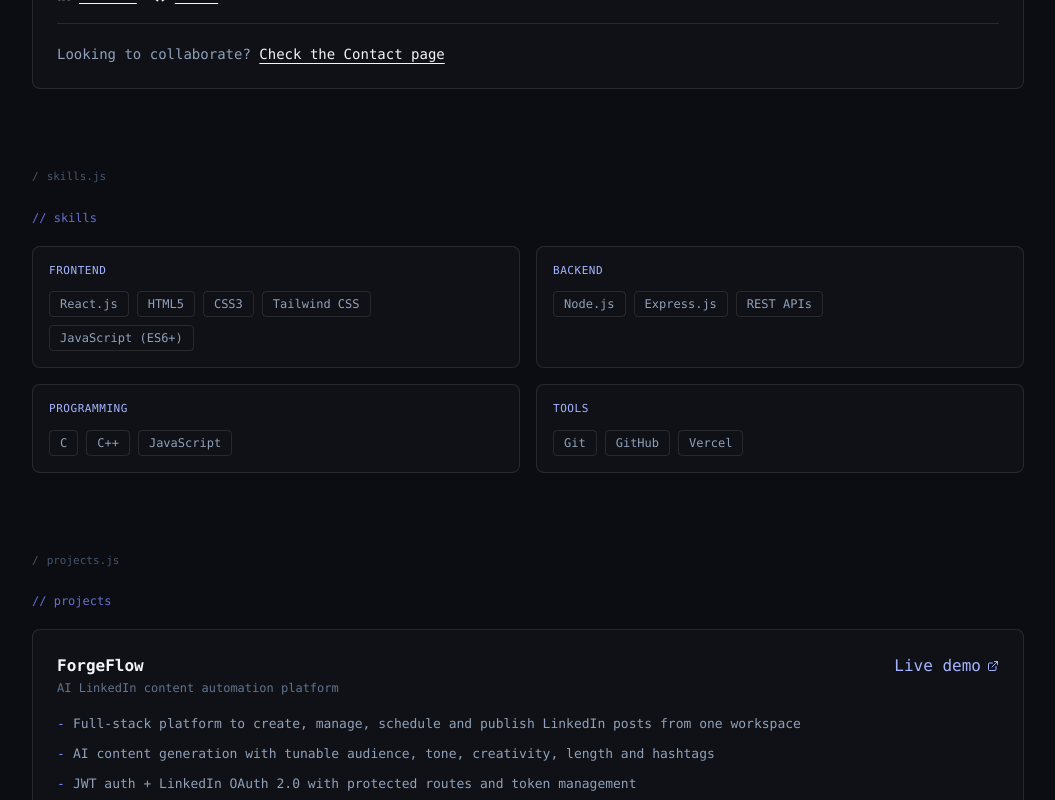
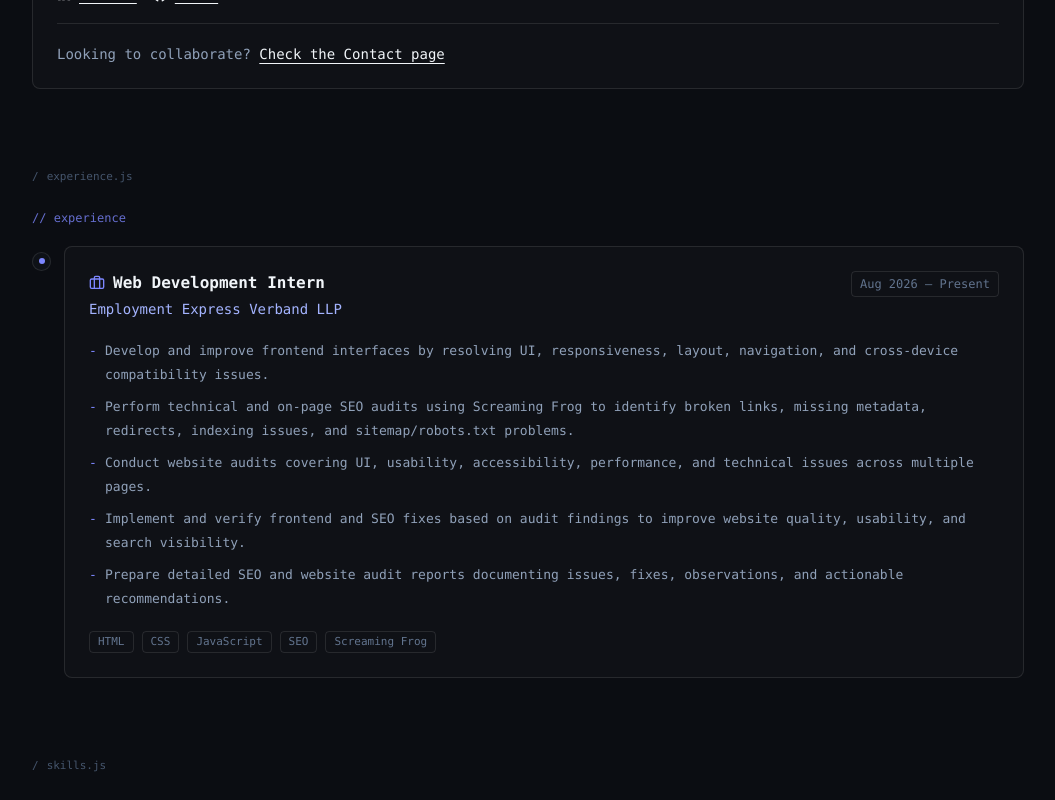
Before and after one commit to kushB645/Portfolio, a React (Vite) app: page / in a window 1280 px wide. Shown: the part 1260-2060 px from the top of the page, without its empty margins (112-1167 px from the left). Built offline with nearby package versions, Linux system fonts and the light colour scheme.

Commit message:
added experience section

```diff
--- a/src/App.jsx
+++ b/src/App.jsx
@@ -2,6 +2,7 @@ import Navbar from "./components/Navbar";
 import Footer from "./components/Footer";
 import Body from "./components/sections/Body";
 import About from "./components/sections/About";
+import Experience from "./components/sections/Experience";
 import Skills from "./components/sections/Skills";
 import Projects from "./components/sections/Projects";
 import Certifications from "./components/sections/Certifications";
@@ -56,10 +57,13 @@ function Portfolio() {
       };
 
   return (
-    <div className={`min-h-screen font-mono transition-colors duration-300 ${theme.page}`}>
+    <div
+      className={`min-h-screen font-mono transition-colors duration-300 ${theme.page}`}
+    >
       <Navbar theme={theme} />
       <Body theme={theme} />
       <About theme={theme} />
+      <Experience theme={theme} />
       <Skills theme={theme} />
       <Projects theme={theme} />
       <Certifications theme={theme} />
--- /dev/null
+++ b/src/components/sections/Experience.jsx
@@ -0,0 +1,100 @@
+import { Briefcase } from "lucide-react";
+import { EXPERIENCE } from "../../data/portfolio";
+import Section from "../ui/Section";
+
+export default function Experience({ theme }) {
+  return (
+    <Section
+      id="experience"
+      tab="experience.js"
+      title="// experience"
+      theme={theme}
+    >
+      <div className="relative">
+        {/* Timeline line */}
+        <div
+          className={`absolute left-[9px] top-2 bottom-2 w-px ${theme.border}`}
+        />
+
+        <div className="space-y-8">
+          {EXPERIENCE.map((experience) => (
+            <article
+              key={`${experience.company}-${experience.role}`}
+              className="relative pl-8"
+            >
+              {/* Timeline dot */}
+              <div
+                className={`absolute left-0 top-1.5 w-[19px] h-[19px] rounded-full border flex items-center justify-center ${theme.border} ${theme.editorBg}`}
+              >
+                <div
+                  className={`w-1.5 h-1.5 rounded-full ${theme.accentStrong.replace(
+                    "text-",
+                    "bg-",
+                  )}`}
+                />
+              </div>
+
+              <div
+                className={`rounded-lg border p-5 sm:p-6 transition-colors ${theme.border} ${theme.card} ${theme.hoverBorder}`}
+              >
+                <div className="flex items-start justify-between gap-4 flex-wrap">
+                  <div>
+                    <div className="flex items-center gap-2">
+                      <Briefcase
+                        className={`w-4 h-4 ${theme.accentStrong}`}
+                      />
+
+                      <h3
+                        className={`text-base font-semibold ${theme.textPrimary}`}
+                      >
+                        {experience.role}
+                      </h3>
+                    </div>
+
+                    <p className={`mt-1 text-sm ${theme.accent}`}>
+                      {experience.company}
+                    </p>
+                  </div>
+
+                  <span
+                    className={`text-xs px-2 py-1 rounded border ${theme.border} ${theme.textDim}`}
+                  >
+                    {experience.duration}
+                  </span>
+                </div>
+
+                <ul className="mt-5 space-y-2">
+                  {experience.bullets.map((bullet) => (
+                    <li
+                      key={bullet}
+                      className={`text-[13px] leading-6 pl-4 relative ${theme.textBody}`}
+                    >
+                      <span
+                        className={`absolute left-0 ${theme.accentStrong}`}
+                      >
+                        -
+                      </span>
+
+                      {bullet}
+                    </li>
+                  ))}
+                </ul>
+
+                <div className="mt-5 flex flex-wrap gap-2">
+                  {experience.stack.map((tech) => (
+                    <span
+                      key={tech}
+                      className={`text-[11px] px-2 py-0.5 rounded border ${theme.border} ${theme.textDim}`}
+                    >
+                      {tech}
+                    </span>
+                  ))}
+                </div>
+              </div>
+            </article>
+          ))}
+        </div>
+      </div>
+    </Section>
+  );
+}
--- a/src/data/portfolio.js
+++ b/src/data/portfolio.js
@@ -1,9 +1,32 @@
 export const NAV = [
   { id: "about", label: "about.js" },
+  { id: "experience", label: "experience.js" },
   { id: "skills", label: "skills.js" },
   { id: "projects", label: "projects.js" },
   { id: "certs", label: "certs.js" },
   { id: "contact", label: "contact.js" },
+];
+
+export const EXPERIENCE = [
+  {
+    role: "Web Development Intern",
+    company: "Employment Express Verband LLP",
+    duration: "Aug 2026 – Present",
+    bullets: [
+      "Develop and improve frontend interfaces by resolving UI, responsiveness, layout, navigation, and cross-device compatibility issues.",
+      "Perform technical and on-page SEO audits using Screaming Frog to identify broken links, missing metadata, redirects, indexing issues, and sitemap/robots.txt problems.",
+      "Conduct website audits covering UI, usability, accessibility, performance, and technical issues across multiple pages.",
+      "Implement and verify frontend and SEO fixes based on audit findings to improve website quality, usability, and search visibility.",
+      "Prepare detailed SEO and website audit reports documenting issues, fixes, observations, and actionable recommendations.",
+    ],
+    stack: [
+      "HTML",
+      "CSS",
+      "JavaScript",
+      "SEO",
+      "Screaming Frog",
+    ],
+  },
 ];
 
 export const PROJECTS = [
```
